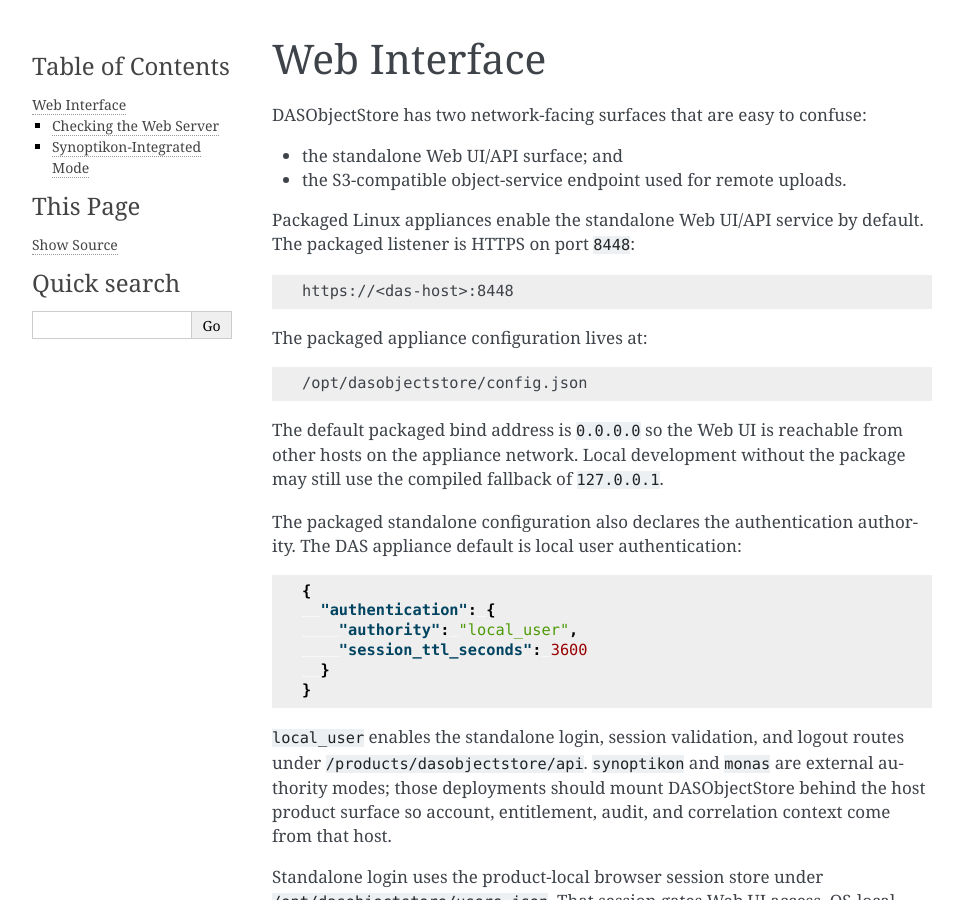
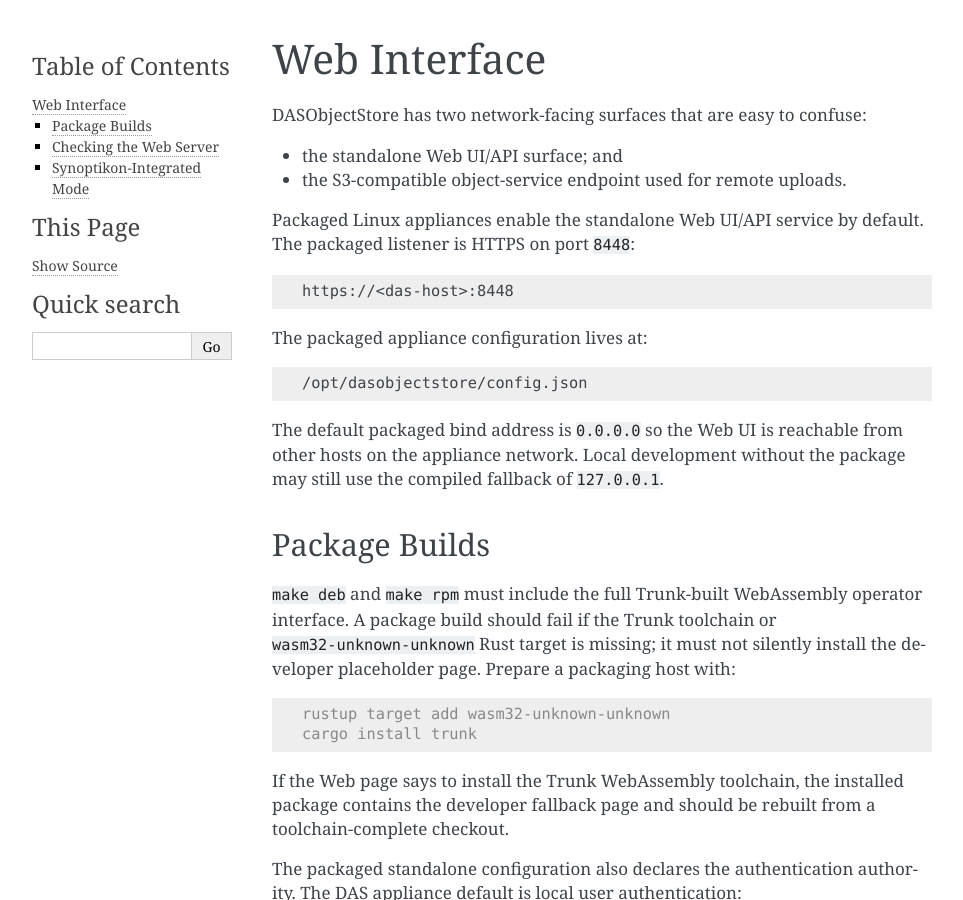
Before and after one commit to sagrudd/DASObjectStore, a Sphinx documentation site: the page built from docs/user/web-interface.rst, in a window 1280 px wide and 900 px high. Shown: the whole window, without its empty margins (148-1111 px from the left). Built offline with Sphinx 7.4.7, drawn with Linux system fonts in a browser that asks for light colours.

Commit message:
Require real web assets for packages

```diff
--- a/Cargo.toml
+++ b/Cargo.toml
@@ -15,7 +15,7 @@
 resolver = "2"
 
 [workspace.package]
-version = "0.10.3"
+version = "0.10.4"
 edition = "2021"
 license = "MPL-2.0"
 repository = "https://github.com/sagrudd/DASObjectStore"
--- a/docs/user/web-interface.rst
+++ b/docs/user/web-interface.rst
@@ -22,6 +22,23 @@
 The default packaged bind address is ``0.0.0.0`` so the Web UI is reachable from
 other hosts on the appliance network. Local development without the package may
 still use the compiled fallback of ``127.0.0.1``.
+
+Package Builds
+--------------
+
+``make deb`` and ``make rpm`` must include the full Trunk-built WebAssembly
+operator interface. A package build should fail if the Trunk toolchain or
+``wasm32-unknown-unknown`` Rust target is missing; it must not silently install
+the developer placeholder page. Prepare a packaging host with:
+
+.. code-block:: console
+
+   rustup target add wasm32-unknown-unknown
+   cargo install trunk
+
+If the Web page says to install the Trunk WebAssembly toolchain, the installed
+package contains the developer fallback page and should be rebuilt from a
+toolchain-complete checkout.
 
 The packaged standalone configuration also declares the authentication
 authority. The DAS appliance default is local user authentication:
--- a/product-manifest.json
+++ b/product-manifest.json
@@ -3,7 +3,7 @@
   "product": {
     "id": "dasobjectstore",
     "name": "DASObjectStore",
-    "version": "0.10.3"
+    "version": "0.10.4"
   },
   "compatibility": {
     "min_synoptikon_version": "0.2.0",
```
Also changed, not shown: CHANGELOG.md (+10 -0 lines), docs/standalone-service.md (+13 -3 lines), 4 other files.
